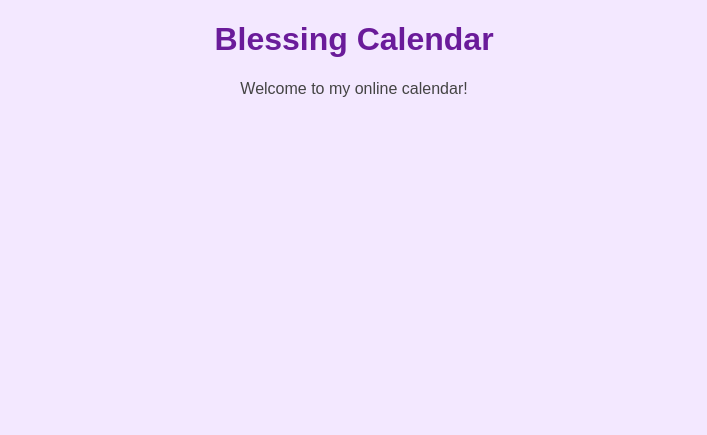
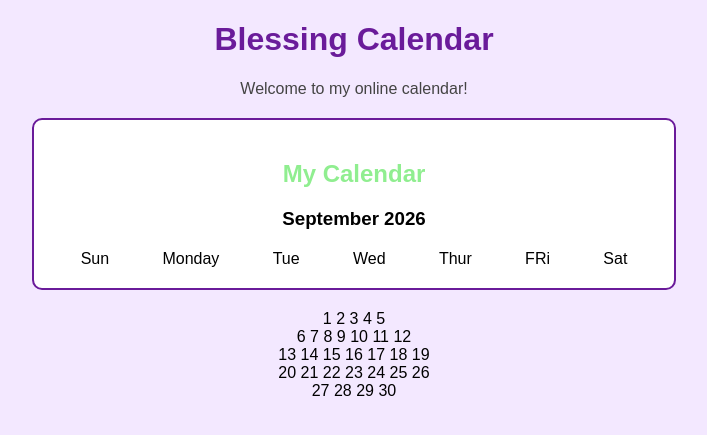
Before and after one commit to blessingogbuche-beep/Calendar, a Flask app: page / in a window 1280 px wide. Shown: the top 435 px of the page, without its empty margins (286-993 px from the left). Run offline with Flask 3, Linux system fonts and the light colour scheme.

Commit message:
i made changes

```diff
--- a/static/style.css
+++ b/static/style.css
@@ -13,3 +13,23 @@ p {
     color: #444;
 
 }
+
+.calendar{
+    background-color:white;
+    padding: 20px;
+    margin: 20px auto;
+    border-radius: 10px;
+    max-width: 600px;
+    border: 2px solid #6a1b9a;
+
+}
+
+.calendar h2 {
+    color: lightgreen;
+}
+
+.days {
+    display: flex;
+    justify-content: space-around;
+    margin-top: 20px;
+}
--- a/templates/index.html
+++ b/templates/index.html
@@ -7,7 +7,7 @@
     <meta name="viewport" content="width=device-width, initial-scale=1.0">
     <title>Blessing Calendar</title>
 
-     <link rel="stylesheet" href="{{ url_for('static', filename='style.css')}}">
+    <link rel="stylesheet" href="{{ url_for('static', filename='style.css')}}">
 
 </head>
 
@@ -15,5 +15,72 @@
 
     <h1>Blessing Calendar</h1>
     <p>Welcome to my online calendar!</p>
+
+    <div class="calendar">
+       <h2>My Calendar</h2>
+    <h3>September 2026</h3>
+    <div class="days">
+    <span>Sun</span>
+    <span>Monday</span>
+    <span>Tue</span>
+     <span>Wed</span>
+     <span>Thur</span>
+     <span>FRi</span>
+     <span>Sat</span>
+    </div>
+</div>
+
+<div class="dates">
+    <span></span>
+    <span></span>
+    <span>1</span>
+    <span>2</span>
+    <span>3</span>
+    <span>4</span>
+    <span>5</span>
+
+<div class="dates">
+    <span>6</span>
+    <span>7</span>
+    <span>8</span>
+    <span>9</span>
+    <span>10</span>
+    <span>11</span>
+    <span>12</span>
+</div>
+
+
+
+</div><div class="dates">
+    <span>13</span>
+    <span>14</span>
+    <span>15</span>
+    <span>16</span>
+    <span>17</span>
+    <span>18</span>
+    <span>19</span>
+</div>
+<div class="dates">
+    <span>20</span>
+    <span>21</span>
+    <span>22</span>
+    <span>23</span>
+    <span>24</span>
+    <span>25</span>
+    <span>26</span>
+
+
+<div class="dates">
+    <span>27</span>
+    <span>28</span>
+    <span>29</span>
+    <span>30</span>
+    <span></span>
+    <span></span>
+    <span></span>
+</div>
+
+
+
 </body>
 </html>
```
